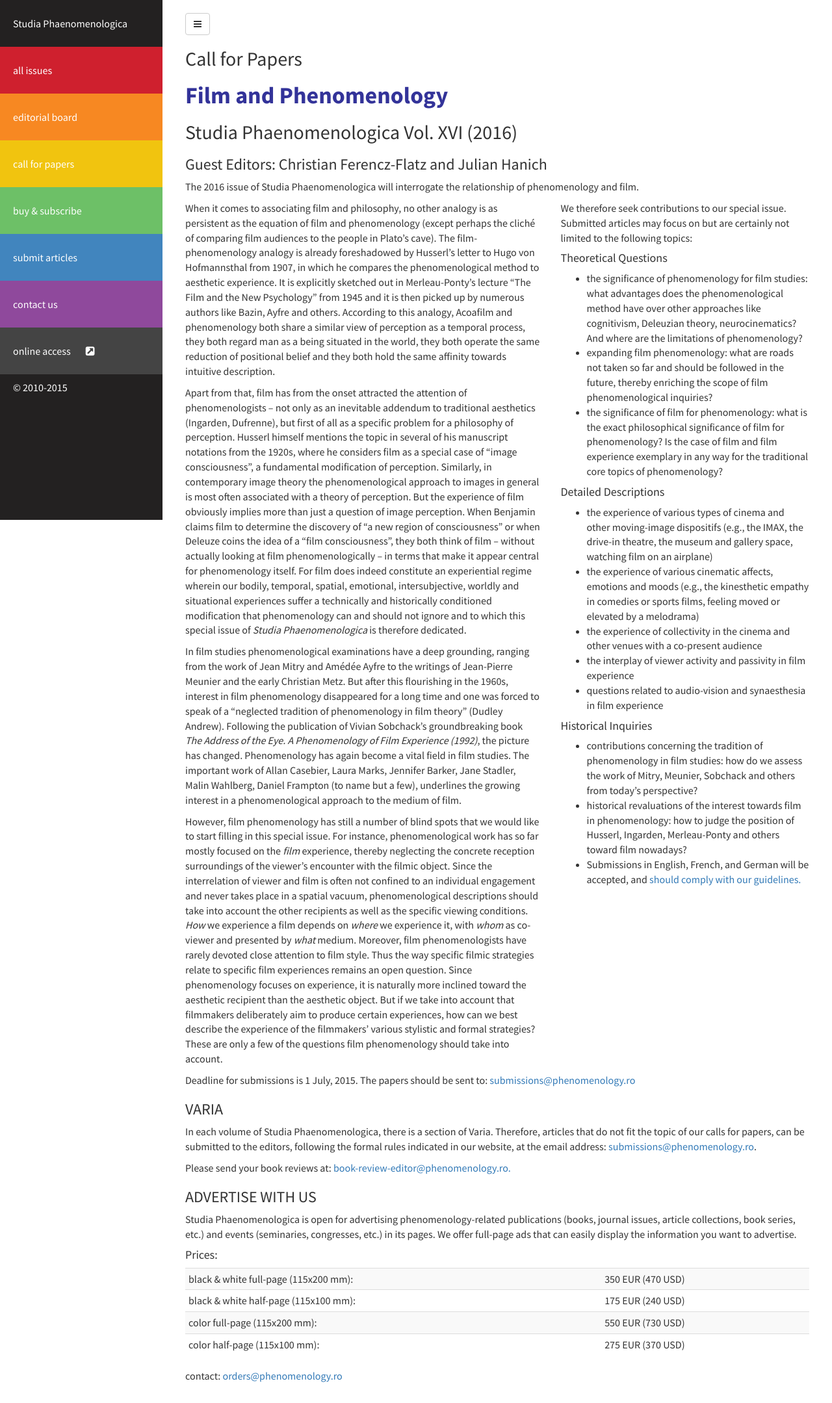
After one commit to paulbalogh/studia-phaenomenologica.com, a PHP site: template views/call-for-papers.phtml in a window 1280 px wide. The commit adds this page. Shown: the whole page at 65% size. Run offline with PHP 8.4, Linux system fonts and the light colour scheme; the template is opened without the code that fills it, so the values that code supplies are empty.

Commit message:
added charting library, added call-for-papers info

```diff
--- a/composer.json
+++ b/composer.json
@@ -12,7 +12,8 @@
         "dispatch/dispatch": "~6.1",
         "twbs/bootstrap": "~3.3",
         "components/jquery": "~2.1",
-        "fortawesome/font-awesome": "~4.2"
+        "fortawesome/font-awesome": "~4.2",
+        "dmelo/pchart": "~2.1"
     },
     "scripts": {
       "post-update-cmd": [
--- a/index.php
+++ b/index.php
@@ -2,6 +2,7 @@
 require 'vendor/autoload.php';
 $Parsedown = new Parsedown();
 error_reporting(E_ALL|E_STRICT);
+// $myData = new pData();
 
 # load contents of config.ini
 config(parse_ini_file(__DIR__.'/config.ini'));
@@ -51,7 +52,7 @@ map('GET', '/editorial-board', function($db, $current, $forthcoming){
 });
 
 map('GET', '/call-for-papers', function($db, $current, $forthcoming){
-  print phtml('placeholder', ['content' => 'call-for-papers']);
+  print phtml('call-for-papers');
 });
 
 map('GET', '/buy-subscribe', function($db, $current, $forthcoming){
--- /dev/null
+++ b/views/call-for-papers.phtml
@@ -0,0 +1,67 @@
+<h2>Call for Papers</h2>
+<h1>Film and Phenomenology</h1>
+<h2>Studia Phaenomenologica Vol. XVI (2016)</h2>
+
+<h3>Guest Editors: Christian Ferencz-Flatz and Julian Hanich</h3>
+
+<p>The 2016 issue of Studia Phaenomenologica will interrogate the relationship of phenomenology and film. </p>
+
+<div class="row">
+<div class="col-sm-7">
+  <p>When it comes to associating film and philosophy, no other analogy is as persistent as the equation of film and phenomenology (except perhaps the cliché of comparing film audiences to the people in Plato’s cave). The film-phenomenology analogy is already foreshadowed by Husserl’s letter to Hugo von Hofmannsthal from 1907, in which he compares the phenomenological method to aesthetic experience. It is explicitly sketched out in Merleau-Ponty’s lecture “The Film and the New Psychology” from 1945 and it is then picked up by numerous authors like Bazin, Ayfre and others. According to this analogy, Acoafilm and phenomenology both share a similar view of perception as a temporal process, they both regard man as a being situated in the world, they both operate the same reduction of positional belief and they both hold the same affinity towards intuitive description.</p>
+
+  <p>Apart from that, film has from the onset attracted the attention of phenomenologists – not only as an inevitable addendum to traditional aesthetics (Ingarden, Dufrenne), but first of all as a specific problem for a philosophy of perception. Husserl himself mentions the topic in several of his manuscript notations from the 1920s, where he considers film as a special case of “image consciousness”, a fundamental modification of perception. Similarly, in contemporary image theory the phenomenological approach to images in general is most often associated with a theory of perception. But the experience of film obviously implies more than just a question of image perception. When Benjamin claims film to determine the discovery of “a new region of consciousness” or when Deleuze coins the idea of a “film consciousness”, they both think of film – without actually looking at film phenomenologically – in terms that make it appear central for phenomenology itself. For film does indeed constitute an experiential regime wherein our bodily, temporal, spatial, emotional, intersubjective, worldly and situational experiences suffer a technically and historically conditioned modification that phenomenology can and should not ignore and to which this special issue of <em>Studia Phaenomenologica</em> is therefore dedicated.</p>
+
+  <p>In film studies phenomenological examinations have a deep grounding, ranging from the work of Jean Mitry and Amédée Ayfre to the writings of Jean-Pierre Meunier and the early Christian Metz. But after this flourishing in the 1960s, interest in film phenomenology disappeared for a long time and one was forced to speak of a “neglected tradition of phenomenology in film theory” (Dudley Andrew). Following the publication of Vivian Sobchack’s groundbreaking book <em>The Address of the Eye. A Phenomenology of Film Experience (1992)</em>, the picture has changed. Phenomenology has again become a vital field in film studies. The important work of Allan Casebier, Laura Marks, Jennifer Barker, Jane Stadler, Malin Wahlberg, Daniel Frampton (to name but a few), underlines the growing interest in a phenomenological approach to the medium of film.</p>
+  <p>However, film phenomenology has still a number of blind spots that we would like to start filling in this special issue. For instance, phenomenological work has so far mostly focused on the <em>film</em> experience, thereby neglecting the concrete reception surroundings of the viewer’s encounter with the filmic object. Since the interrelation of viewer and film is often not confined to an individual engagement and never takes place in a spatial vacuum, phenomenological descriptions should take into account the other recipients as well as the specific viewing conditions. <em>How</em> we experience a film depends on <em>where</em> we experience it, with <em>whom</em> as co-viewer and presented by <em>what</em> medium. Moreover, film phenomenologists have rarely devoted close attention to film style. Thus the way specific filmic strategies relate to specific film experiences remains an open question. Since phenomenology focuses on experience, it is naturally more inclined toward the aesthetic recipient than the aesthetic object. But if we take into account that filmmakers deliberately aim to produce certain experiences, how can we best describe the experience of the filmmakers’ various stylistic and formal strategies? These are only a few of the questions film phenomenology should take into account.</p>
+</div>
+
+<div class="col-sm-5">
+  <p>We therefore seek contributions to our special issue. Submitted articles may focus on but are certainly not limited to the following topics:</p>
+
+  <h4>Theoretical Questions</h4>
+  <ul>
+    <li>the significance of phenomenology for film studies: what advantages does the phenomenological method have over other approaches like cognitivism, Deleuzian theory, neurocinematics? And where are the limitations of phenomenology?</li>
+    <li>expanding film phenomenology: what are roads not taken so far and should be followed in the future, thereby enriching the scope of film phenomenological inquiries?</li>
+    <li>the significance of film for phenomenology: what is the exact philosophical significance of film for phenomenology? Is the case of film and film experience exemplary in any way for the traditional core topics of phenomenology?</li>
+  </ul>
+
+  <h4>Detailed Descriptions</h4>
+  <ul>
+    <li>the experience of various types of cinema and other moving-image dispositifs (e.g., the IMAX, the drive-in theatre, the museum and gallery space, watching film on an airplane)</li>
+    <li>the experience of various cinematic affects, emotions and moods (e.g., the kinesthetic empathy in comedies or sports films, feeling moved or elevated by a melodrama)</li>
+    <li>the experience of collectivity in the cinema and other venues with a co-present audience</li>
+    <li>the interplay of viewer activity and passivity in film experience</li>
+    <li>questions related to audio-vision and synaesthesia in film experience</li>
+  </ul>
+
+  <h4>Historical Inquiries</h4>
+  <ul>
+    <li>contributions concerning the tradition of phenomenology in film studies: how do we assess the work of Mitry, Meunier, Sobchack and others from today’s perspective?</li>
+    <li>historical revaluations of the interest towards film in phenomenology: how to judge the position of Husserl, Ingarden, Merleau-Ponty and others toward film nowadays?</li>
+    <li>Submissions in English, French, and German will be accepted, and <a href="/submit">should comply with our guidelines.</a></li>
+  </ul>
+</div>
+
+</div>
+<p>Deadline for submissions is 1 July, 2015. The papers should be sent to: <a href="mailto:submissions@phenomenology.ro">submissions@phenomenology.ro</a></p>
+
+<h3>VARIA</h3>
+
+<p>In each volume of Studia Phaenomenologica, there is a section of Varia. Therefore, articles that do not fit the topic of our calls for papers, can be submitted to the editors, following the formal rules indicated in our website, at the email address: <a href="mailto:submissions@phenomenology.ro">submissions@phenomenology.ro</a>.</p>
+
+<p>Please send your book reviews at: <a href="mailto:book-review-editor@phenomenology.ro">book-review-editor@phenomenology.ro.</a></p>
+
+<h3>ADVERTISE WITH US</h3>
+
+<p>Studia Phaenomenologica is open for advertising phenomenology-related publications (books, journal issues, article collections, book series, etc.) and events (seminaries, congresses, etc.) in its pages. We offer full-page ads that can easily display the information you want to advertise.</p>
+
+<h4>Prices:</h4>
+<table class="table table-striped table-condensed table-hover">
+  <tr><td>black & white  full-page (115x200 mm): </td><td>350 EUR (470 USD)</td></tr>
+  <tr><td>black & white  half-page (115x100 mm): </td><td>175 EUR (240 USD)</td></tr>
+  <tr><td>color full-page (115x200 mm): </td><td>550 EUR (730 USD)</td></tr>
+  <tr><td>color half-page (115x100 mm): </td><td>275 EUR (370 USD)</td></tr>
+</table>
+
+<p>contact: <a href="mailto:orders@phenomenology.ro">orders@phenomenology.ro</a></p>
```
Also changed, not shown: 1 other file.
